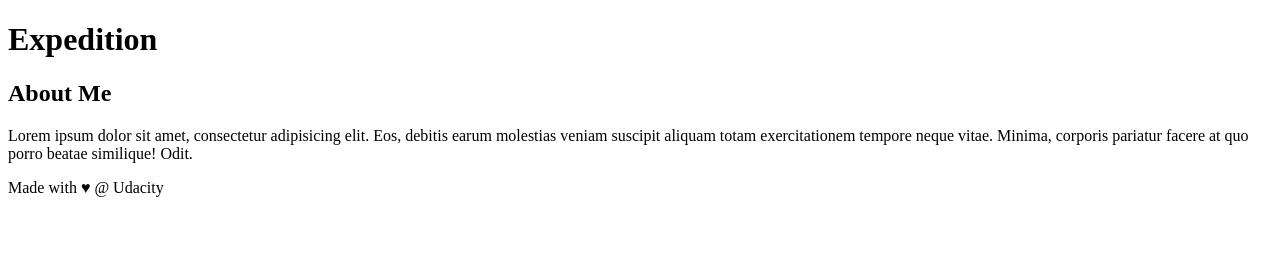
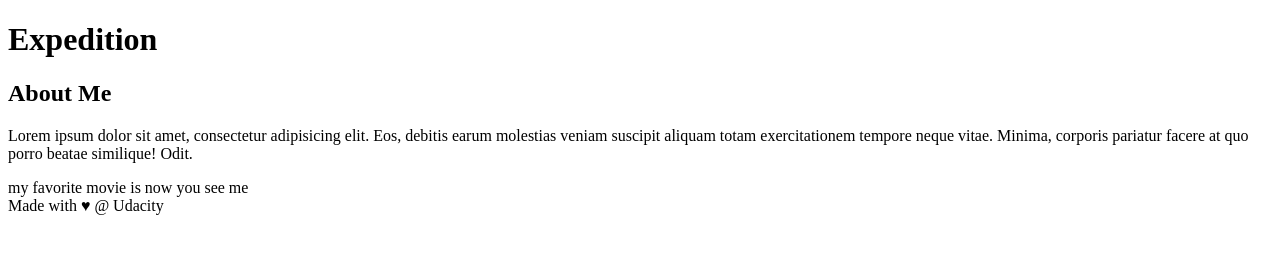
Before and after one commit to Mohamedbraya/my-travel-plans, a plain HTML site: page index.html in a window 1280 px wide. Drawn offline with Linux system fonts and the light colour scheme.

Commit message:
add my favorit movie name

```diff
--- a/index.html
+++ b/index.html
@@ -22,6 +22,8 @@
     <h2>About Me</h2>
 
     <p>Lorem ipsum dolor sit amet, consectetur adipisicing elit. Eos, debitis earum molestias veniam suscipit aliquam totam exercitationem tempore neque vitae. Minima, corporis pariatur facere at quo porro beatae similique! Odit.</p>
+
+    my favorite movie is now you see me
 </aside>
     <footer>
         Made with ♥ @ Udacity
```
